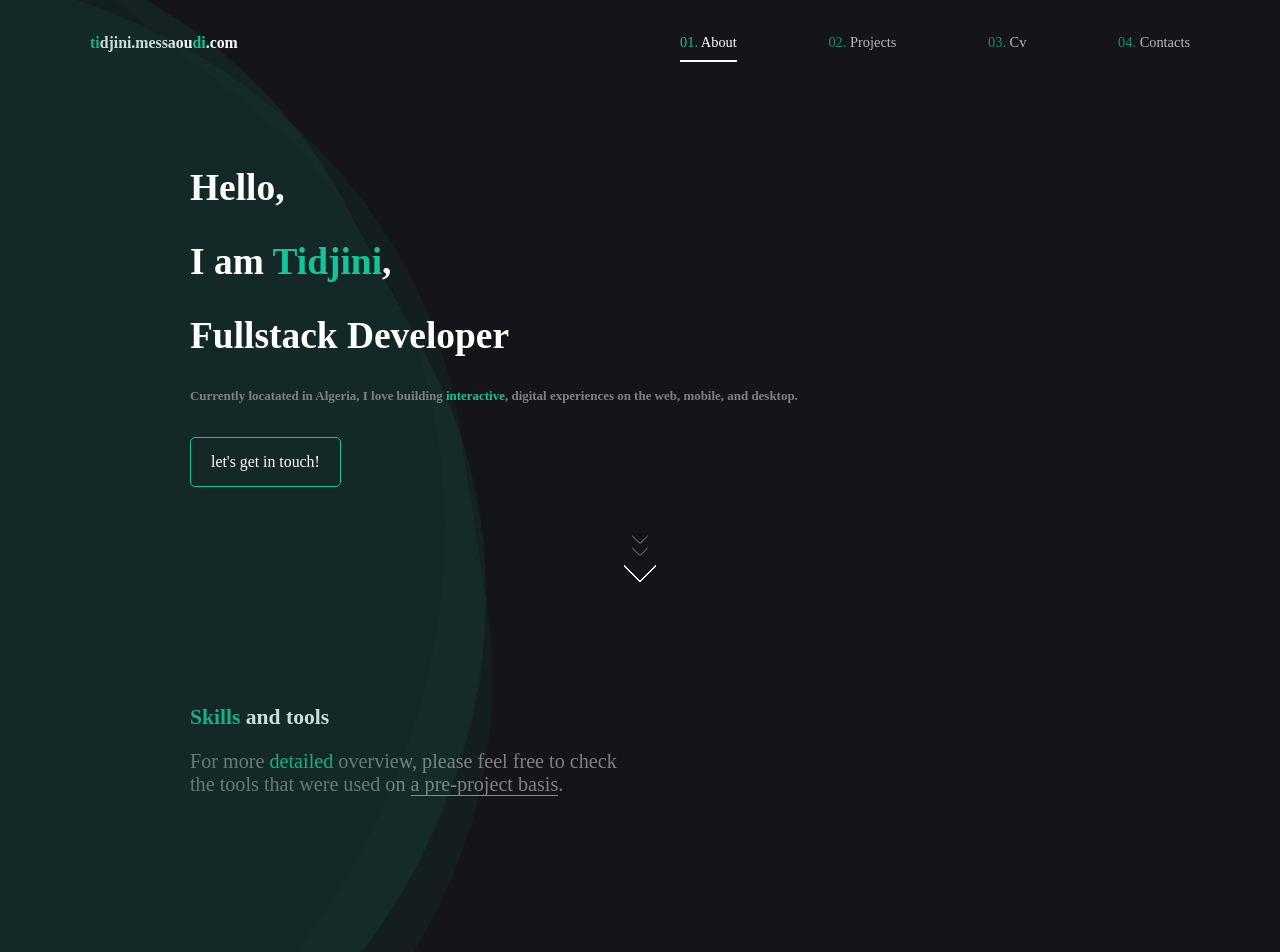
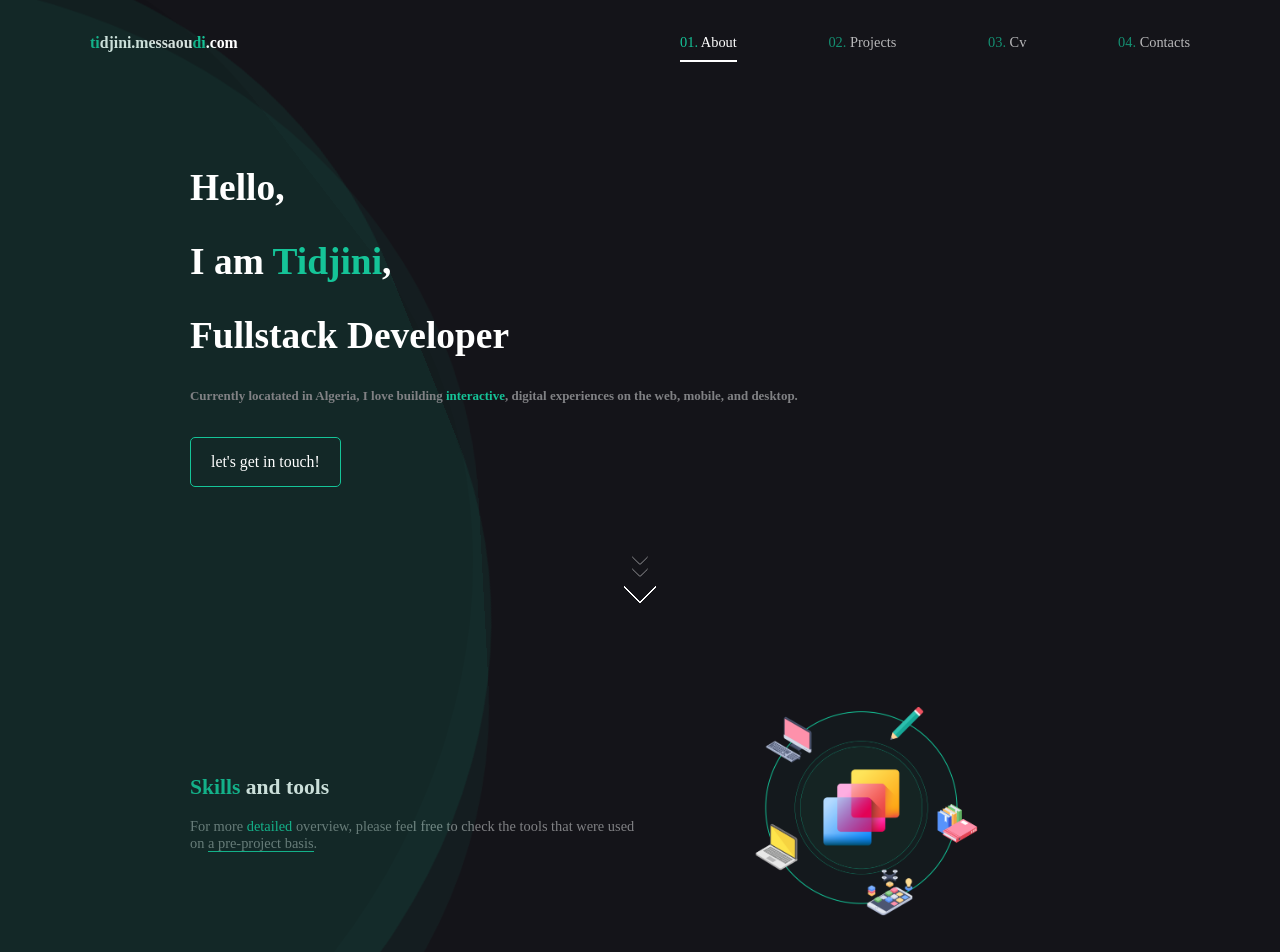
Before and after one commit to Tidjini/portfolio, a React (Create React App) app: page / in a window 1280 px wide. Shown: the top 952 px of the page. Built offline with nearby package versions, Linux system fonts and the light colour scheme; a web font is replaced by a local one.

Commit message:
Add Skills processing

```diff
--- a/public/styles.css
+++ b/public/styles.css
@@ -99,19 +99,25 @@ header {
   position: relative;
   max-width: 900px;
   margin: 100px auto;
-  padding-bottom: 100px;
+  padding-bottom: 120px;
 }
 #skills-tools {
   max-width: 900px;
-  margin: 100px auto;
-  padding-bottom: 100px;
+  margin: 0px auto;
   display: flex;
-  justify-content: space-between;
+  justify-content: space-evenly;
+  align-items: center;
 }
 
-.skills-left-section {
+.skills-section {
   width: 50%;
 }
+.skills-img{
+  display: block;
+  width: 50%;
+  margin: 0 auto;
+}
+
 
 .skills-left-section .description {
   font-size: 1.4em;
--- a/src/Skills.jsx
+++ b/src/Skills.jsx
@@ -3,7 +3,7 @@ import React from "react";
 export default function Skills() {
   return (
     <div id="skills-tools">
-      <section className="skills-left-section">
+      <section className="skills-section">
         <h1>
           <span className="green">Skills</span> and tools
         </h1>
@@ -13,6 +13,9 @@ export default function Skills() {
           <span className="green-underline">a pre-project basis</span>.
         </p>
       </section>
+      <section className="skills-section">
+        <img src="/assets/process.png" className="skills-img"/>
+      </section>
     </div>
   );
 }
```
